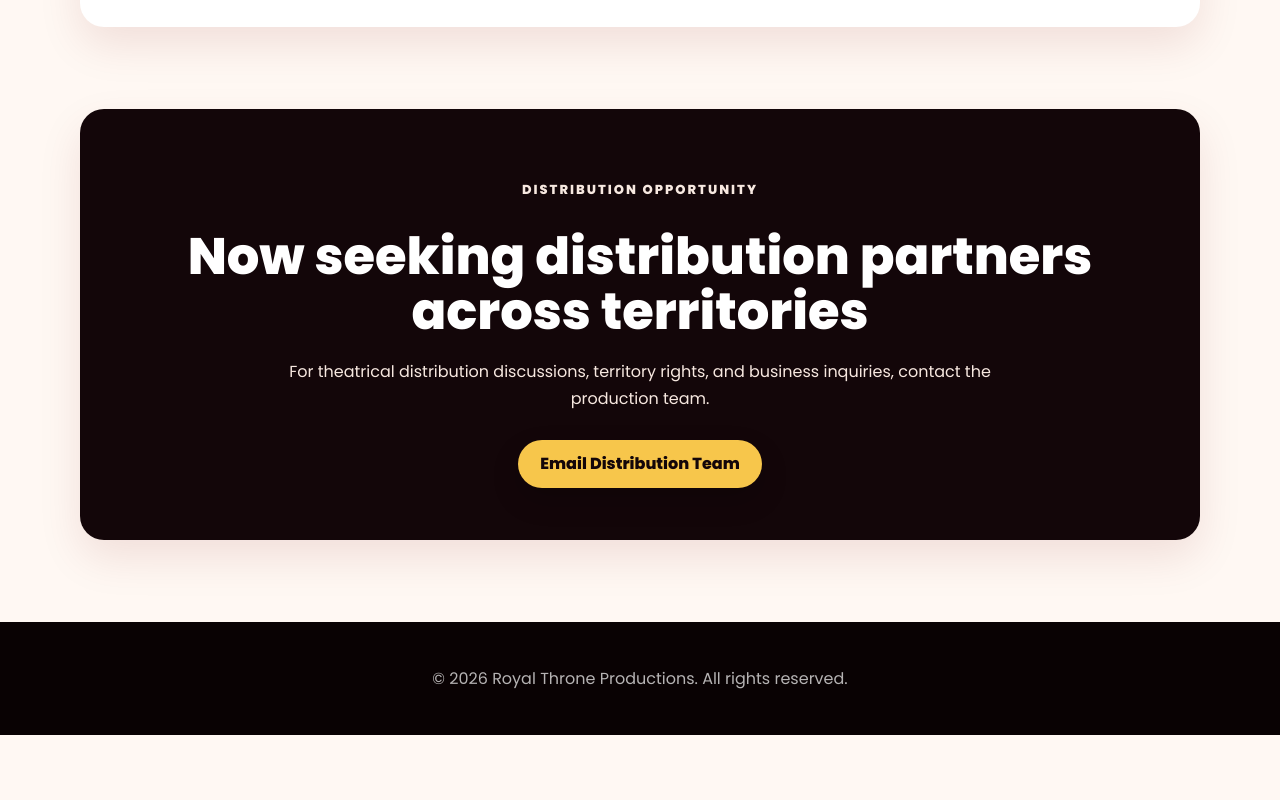
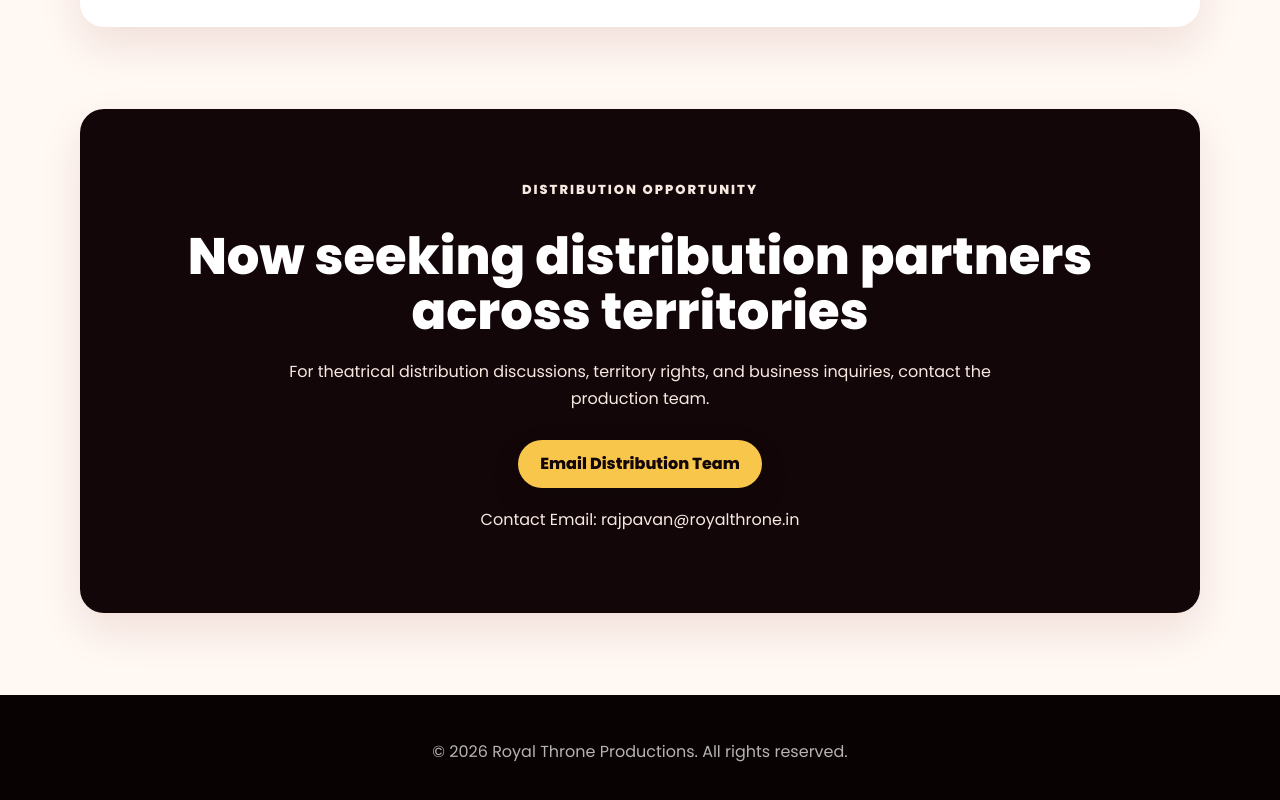
Before and after one commit to srikanthsettivari/movieproject, a plain HTML site: page index.html in a window 1280 px wide. Shown: the part 2944-3744 px from the top of the page. Before the commit the page ends 3679 px from the top, so only its background shows below. Drawn offline with Linux system fonts and the light colour scheme.

Commit message:
Upated page

```diff
--- a/index.html
+++ b/index.html
@@ -125,6 +125,7 @@
           For theatrical distribution discussions, territory rights, and business inquiries, contact the production team.
         </p>
         <a class="btn primary" href="mailto:rajpavan@royalthrone.in?subject=Distribution Inquiry - Pachanli Paanchabharuka">Email Distribution Team</a>
+        <p>Contact Email: rajpavan@royalthrone.in</p>
       </div>
     </section>
   </main>
```
